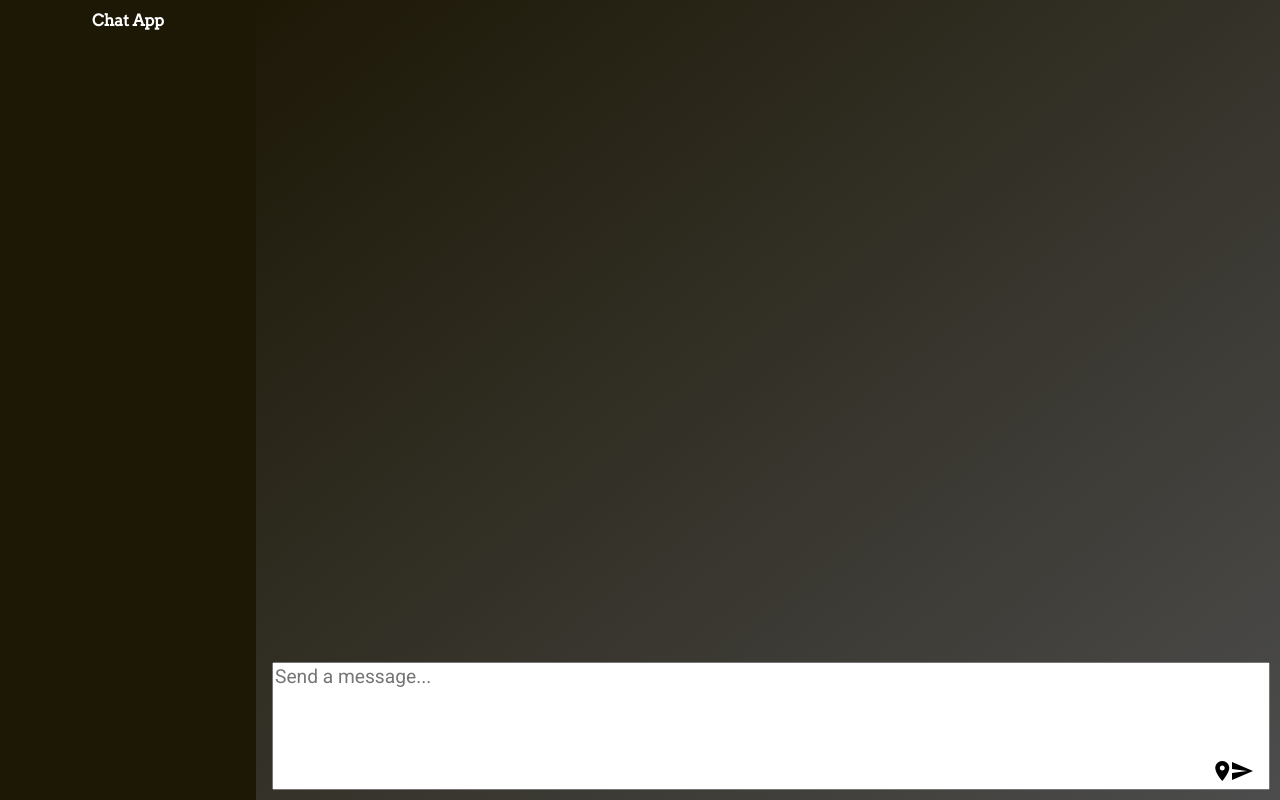
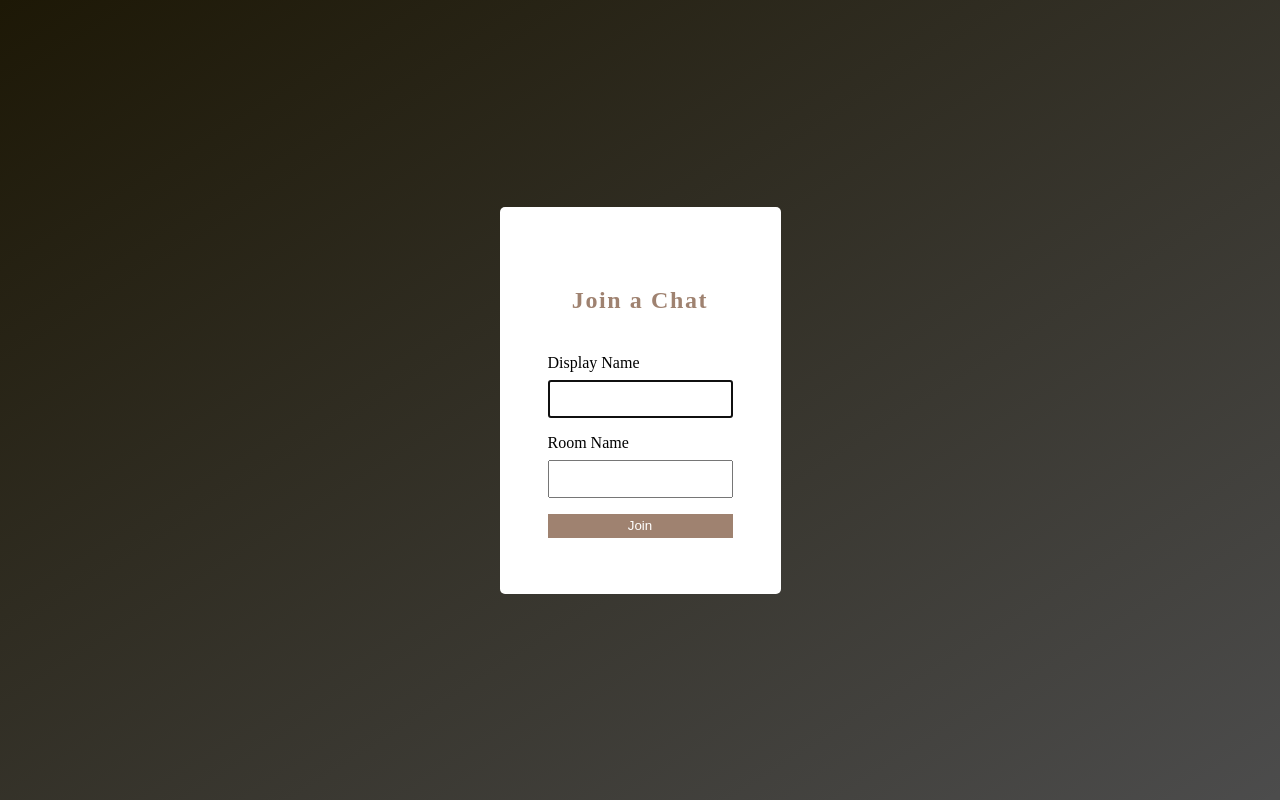
Before and after one commit to dmclavel/chat-app, a website: page public/index.html in a window 1280 px wide. Drawn offline with nearby package versions, Linux system fonts and the light colour scheme; no server answers.

Commit message:
Added Join Page

```diff
--- a/public/css/styles.css
+++ b/public/css/styles.css
@@ -182,3 +182,50 @@ body, html {
         right: 10%;
     }
 }
+
+
+/* index.html */
+
+.centered {
+    display: flex;
+    box-sizing: border-box;
+    justify-content: center;
+    align-items: center;
+    height: 100%;
+    background: linear-gradient(to bottom right, #1D1806, rgba(0,0,0,0.7));
+}
+
+.centered__form {
+    display: flex;
+    flex-direction: column;
+    padding: 3rem;
+    background-color: #fff;
+    border-radius: 5px;
+}
+
+.form__element {
+    display: flex;
+    flex-direction: column;
+    margin: 0.5rem 0;
+}
+
+.form__element__title {
+    text-align: center;
+    color: #9F8270;
+    font-size: 1.5rem;
+    letter-spacing: 0.1rem;
+}
+
+.form__element__btn {
+    background-color: #9F8270;
+    color: #fff;
+    cursor: pointer;
+    height: 1.5rem;
+    border-style: none;
+}
+
+.form__element > input {    /* direct inheritance only */
+    display: flex;
+    height: 2rem;
+    margin-top: 0.5rem;
+}
--- a/public/index.html
+++ b/public/index.html
@@ -1,62 +1,32 @@
 <!DOCTYPE html>
-<html>
+<html lang="en">
 <head>
-    <meta charset="utf-8" />
-    <meta http-equiv="X-UA-Compatible" content="IE=edge">
-    <link rel="shortcut icon" href="favicon.ico" type="image/x-icon">
-    <link href="https://fonts.googleapis.com/icon?family=Material+Icons|Montserrat|Arvo" rel="stylesheet">
-    <link href="https://fonts.googleapis.com/css?family=Roboto" rel="stylesheet">
-    <link rel="stylesheet" href="/css/styles.css">
-    <title> Chat App </title>
-    <meta name="theme-color" content="#1D1806">
-    <meta name="viewport" content="width=device-width, initial-scale=1">
+    <meta charset="UTF-8">
+    <meta name="viewport" content="width=device-width, initial-scale=1.0">
+    <meta http-equiv="X-UA-Compatible" content="ie=edge">
+    <link rel="stylesheet" href="./css/styles.css">
+    <title>Join | ChatApp</title>
 </head>
-<body>
-    <div class="ChatWindow">
-        <i id="side-bar" class="material-icons">menu</i>
-        <div class="OnlineUsers">
-            <h1> Chat App </h1>
+<body class="centered">
+    <form class="centered__form" action="./chat.html">
+        <div class="form__element">
+            <h3 class="form__element__title">
+                Join a Chat
+            </h3>
         </div>
-        <div class="MainContent">
-            <ol class="MessageBox" id="messages"></ol>
-
-            <form id="message-form">
-                <textarea placeholder="Send a message..." name="message"></textarea>
-                <i id="send-message" class="material-icons">send</i>
-                <i id="send-location" class="material-icons">location_on</i>
-                <img id ="img-location" src="https://media.giphy.com/media/3ksOEZuT2Zg3W6ZQIz/giphy.gif" alt="sending-location" />
-            </form>
+        <div class="form__element">
+            <label> Display Name </label>
+            <input type="text" name="name" autofocus required autocomplete="false"/>
         </div>
-    </div>
-
-    <script id="message-template" type="text/template">
-        <li class="message">
-            <div class="message__title">
-                <span style="font-weight: bold;"> {{from}} </span>
-                <span style="color: silver;"> {{createdAt}} </span>
-            </div>
-            <div class="message__body">
-                <span style="padding-top: 0.3rem;"> {{text}} </span>
-            </div>
-        </li>
-    </script>
-
-    <script id="location-message-template" type="text/template">
-        <li class="message">
-            <div class="message__title">
-                <span style="font-weight: bold;"> {{from}} </span>
-                <span style="color: silver;"> {{createdAt}} </span>
-            </div>
-            <div class="message__body">
-                <a style="padding-top: 0.3rem;" href="{{url}}" target="_blank"> My current location </a>
-            </div>
-        </li>
-    </script>
-
-    <script src="/socket.io/socket.io.js"></script>
-    <script src="./js/libs/jquery-3.3.1.min.js"></script>
-    <script src="./js/libs/moment.js"></script>
-    <script src="./js/libs/mustache.js"></script>
-    <script src="./js/index.js"></script>
+        <div class="form__element">
+            <label> Room Name </label>
+            <input type="text" name="room" required autocomplete="false"/>
+        </div>
+        <div class="form__element">
+            <button class="form__element__btn">
+                Join
+            </button>
+        </div>
+    </form>
 </body>
 </html>
```
Also changed, not shown: public/chat.html (added, +62 -0 lines), public/js/chat.js (renamed from public/js/index.js).
